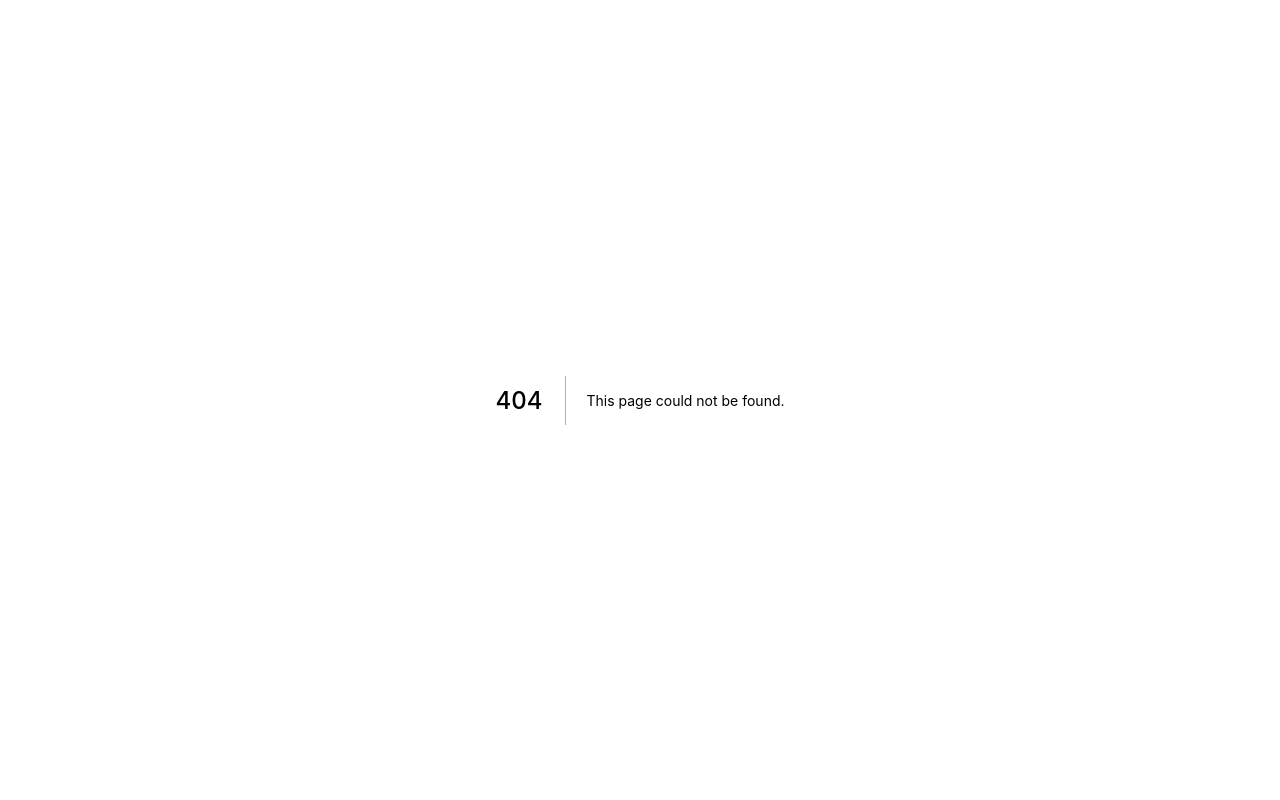
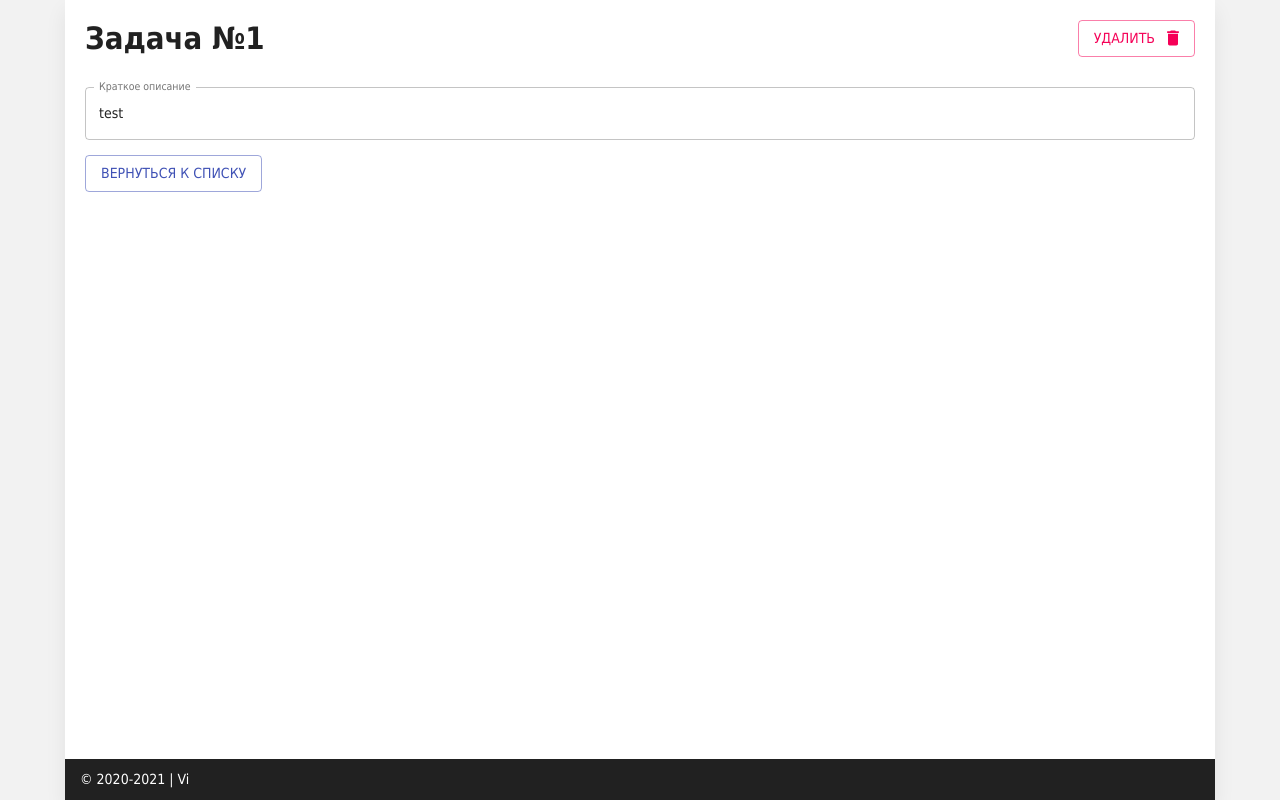
Before and after one commit to vi-latyshev/simple-notes, a Next.js app: page /1 in a window 1280 px wide. Before the commit this address had no page. Built offline with nearby package versions, Linux system fonts and the light colour scheme.

Commit message:
feat: add note page by [id] param

```diff
--- /dev/null
+++ b/src/components/Header/Header.tsx
@@ -0,0 +1,32 @@
+import { makeStyles, Typography } from '@material-ui/core';
+
+interface HeaderProps {
+    title: string;
+    children?: React.ReactChild;
+}
+
+const useStyles = makeStyles(() => ({
+    headerContainer: {
+        display: 'flex',
+        alignItems: 'center',
+    },
+    header: {
+        flex: 1,
+    },
+}));
+
+export const Header = ({
+    title,
+    children,
+}: HeaderProps) => {
+    const classes = useStyles();
+
+    return (
+        <header className={classes.headerContainer}>
+            <Typography variant="h1" className={classes.header}>
+                {title}
+            </Typography>
+            {children}
+        </header>
+    );
+};
--- /dev/null
+++ b/src/components/Header/index.ts
@@ -0,0 +1 @@
+export * from './Header';
--- a/src/components/Page/Page.tsx
+++ b/src/components/Page/Page.tsx
@@ -19,10 +19,9 @@ const useStyles = makeStyles(({ palette }) => ({
         flexDirection: 'column',
         backgroundColor: palette.common.white,
         height: '100vh',
-        margin: '0 15px',
         boxShadow: `0px 10px 20px ${alpha(palette.divider, 0.07)}`,
     },
-    main: {
+    page: {
         margin: 20,
     },
 }));
@@ -33,13 +32,11 @@ export const Page = ({ title, description, children }: PageProps) => {
     return (
         <>
             <MetaTags title={title} description={description} />
-            <Container disableGutters>
-                <div className={classes.pageContainer}>
-                    <main className={classes.main}>
-                        {children}
-                    </main>
-                    <Footer />
+            <Container disableGutters className={classes.pageContainer}>
+                <div className={classes.page}>
+                    {children}
                 </div>
+                <Footer />
             </Container>
         </>
     );
--- /dev/null
+++ b/src/pages/[id]/index.tsx
@@ -0,0 +1,83 @@
+import { useCallback } from 'react';
+import Link from 'next/link';
+import { useRouter } from 'next/router';
+import { Button, makeStyles } from '@material-ui/core';
+import { Delete } from '@material-ui/icons';
+import { useForm } from 'react-hook-form';
+
+import { Header } from 'components/Header';
+import { Page } from 'components/Page';
+import { InputText } from 'components/controls';
+
+import type { NoteBase } from 'types/note';
+
+const useStyles = makeStyles(() => ({
+    noteContainer: {
+        display: 'flex',
+        flexDirection: 'column',
+        alignItems: 'flex-start',
+        margin: '30px 0',
+        '& > *:not(:first-child)': {
+            marginTop: 15,
+        },
+    },
+}));
+
+export const NotePage = () => {
+    const classes = useStyles();
+    const route = useRouter();
+
+    const { control, trigger, formState } = useForm<NoteBase>();
+
+    const handleRemoveNote = useCallback(async () => {
+        route.push('/');
+    }, []);
+
+    const handleChangeNote = useCallback(async () => {
+        const isValid = await trigger();
+
+        if (!isValid) {
+            return;
+        }
+
+        route.push('/');
+    }, []);
+
+    return (
+        <Page>
+            <Header title={`Задача №${1}`}>
+                <Button
+                    color="secondary"
+                    endIcon={(
+                        <Delete fontSize="inherit" />
+                    )}
+                    onClick={handleRemoveNote}
+                >
+                    Удалить
+                </Button>
+            </Header>
+            <main className={classes.noteContainer}>
+                <InputText
+                    defaultValue="test"
+                    control={control}
+                    label="Краткое описание"
+                    name="description"
+                    rules={{ required: 'Заголовок не может быть пустым' }}
+                />
+                {formState.isDirty ? (
+                    <Button onClick={handleChangeNote}>
+                        Сохранить
+                    </Button>
+                ) : (
+                    <Link href="/" passHref>
+                        <Button>
+                            Вернуться к списку
+                        </Button>
+                    </Link>
+                )}
+            </main>
+        </Page>
+    );
+};
+
+export default NotePage;
--- a/src/styles/theme.ts
+++ b/src/styles/theme.ts
@@ -62,6 +62,10 @@ let muiTheme = createTheme({
         },
         MuiButton: {
             color: 'primary',
+            variant: 'outlined',
+        },
+        MuiTextField: {
+            variant: 'outlined',
         },
     },
     overrides: {},
--- a/src/types/note.ts
+++ b/src/types/note.ts
@@ -1,3 +1,7 @@
-export interface Note {
+export interface NoteBase {
     description: string;
 }
+
+export interface Note extends NoteBase {
+    id: string;
+}
```
Also changed, not shown: src/components/AddNoteDialog/AddNoteDialog.tsx (+7 -13 lines), src/components/NoteItem/NoteItem.tsx (+7 -4 lines), src/pages/index.tsx (+11 -25 lines), .eslintrc.js, 1 other file (tests, documents, lock files or other folders).
